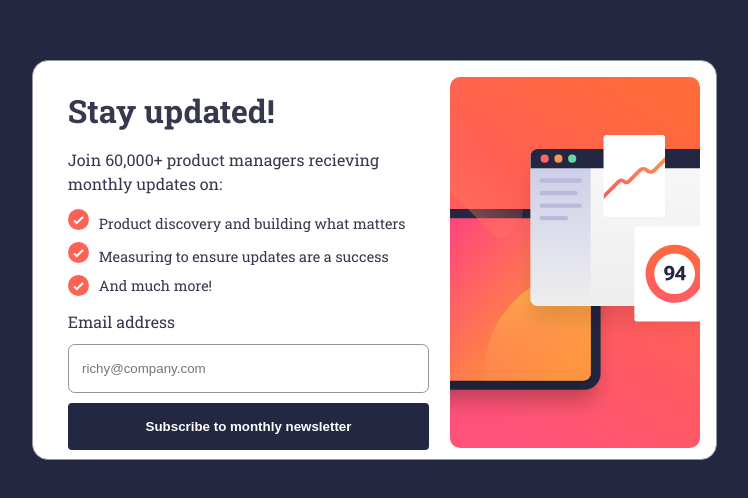
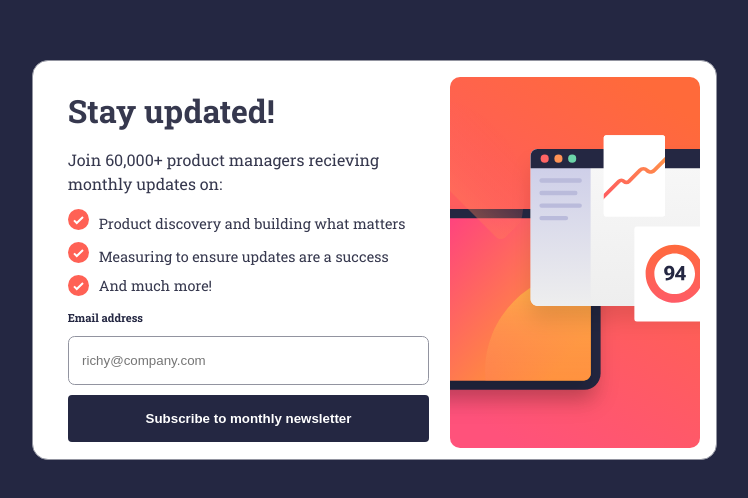
Before and after one commit to ikennarichard/Newsletter-sign-up, a React (Vite) app: page / in a window 1280 px wide. Shown: the part 140-638 px from the top of the page, without its empty margins (266-1014 px from the left). Built offline with nearby package versions, Linux system fonts and the light colour scheme.

Commit message:
Updtate text size

```diff
--- a/src/components/Card.module.css
+++ b/src/components/Card.module.css
@@ -57,12 +57,15 @@
   border: 0.5px solid var(--tomato);
 }
 
-.form > label {
-  font-size: 0.3em;
+.form > div > label {
+  font-size: 0.7em;
   font-weight: 700;
   color: var(--dark-slate-grey);
 }
 
+.form > div > small {
+  font-size: 0.7em;
+}
 
 .labels {
   display: flex;
```
